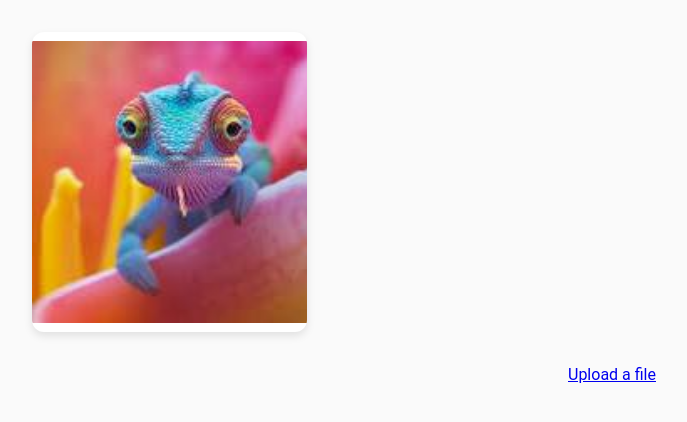
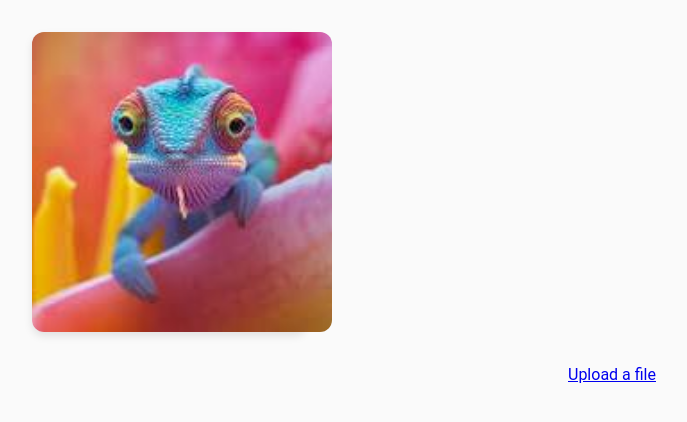
Before and after one commit to Den-1114/photons, a Flask app: page / in a window 1280 px wide. Shown: the part 159-581 px from the top of the page, without its empty margins (28-715 px from the left). Run offline with Flask 3, Linux system fonts and the light colour scheme; the visitor is signed in with stand-in values (Sample User, id 1).

Commit message:
Updates styles.css

```diff
--- a/static/styles/styles.css
+++ b/static/styles/styles.css
@@ -43,7 +43,7 @@ header h1 {
 
 .photo-container, .video-container {
   position: relative;
-  overflow: hidden;
+
   border-radius: 12px; /* Smooth rounded corners */
   box-shadow: 0 4px 8px rgba(0, 0, 0, 0.1);
   transition: transform 0.3s ease, box-shadow 0.3s ease;
@@ -54,7 +54,7 @@ header h1 {
 .photo-container img, .video-container video {
   width: 300px;
   height: 300px;
-  object-fit: contain;
+  object-fit: cover;
   border-radius: 12px; /* Rounded corners for images and videos */
   display: block;
   cursor: pointer;
```
